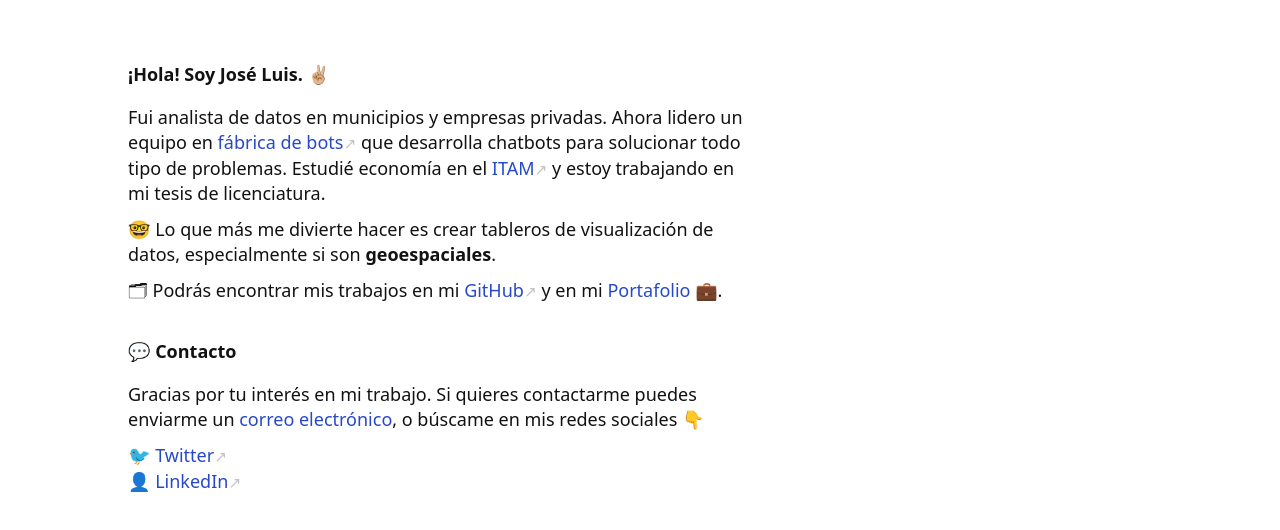
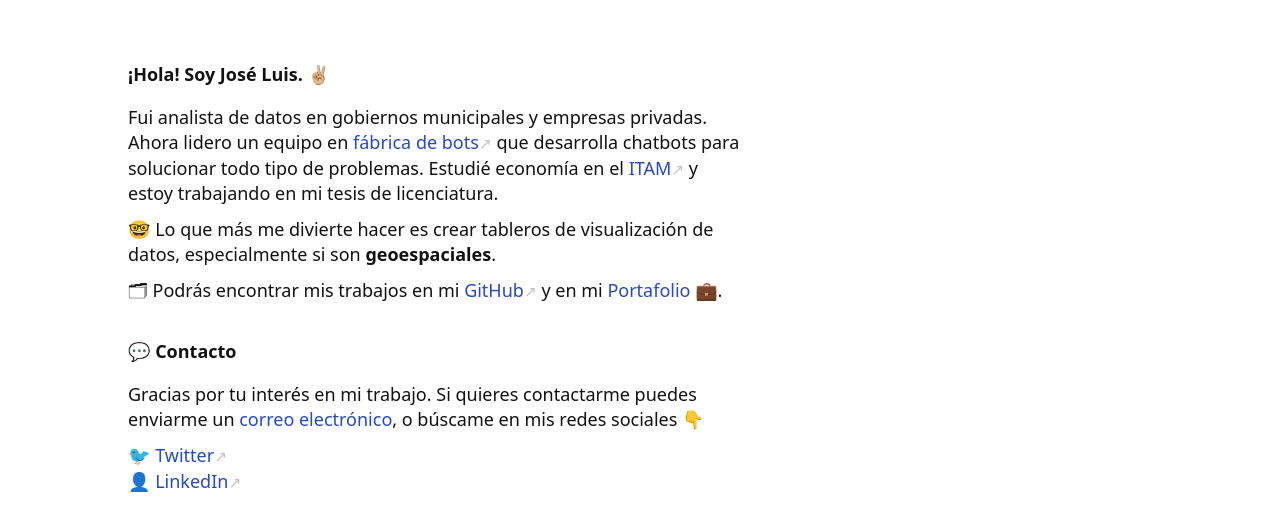
Before and after one commit to joseluis-mc/joseluis-mc.github.io, a plain HTML site: page index.html in a window 1280 px wide. Shown: the part 110-640 px from the top of the page. Drawn offline with Linux system fonts and the light colour scheme.

Commit message:
Update home section copy.

```diff
--- a/index.html
+++ b/index.html
@@ -39,7 +39,7 @@
 
         <h1>¡Hola! Soy José Luis. ✌🏼</h1>
 
-        <p>Fui analista de datos en municipios y empresas privadas. Ahora lidero un equipo en <a href="https://fabricadebots.mx/">fábrica de bots</a> que desarrolla chatbots para solucionar todo tipo de problemas. Estudié economía en el <a href="https://www.itam.mx/">ITAM</a> y estoy trabajando en mi tesis de licenciatura.</p>
+        <p>Fui analista de datos en gobiernos municipales y empresas privadas. Ahora lidero un equipo en <a href="https://fabricadebots.mx/">fábrica de bots</a> que desarrolla chatbots para solucionar todo tipo de problemas. Estudié economía en el <a href="https://www.itam.mx/">ITAM</a> y estoy trabajando en mi tesis de licenciatura.</p>
         <p>🤓 Lo que más me divierte hacer es crear tableros de visualización de datos, especialmente si son <b>geoespaciales</b>.
         <p>🗂 Podrás encontrar mis trabajos en mi <a href="https://github.com/joseluis-mc">GitHub</a> y en mi <a href="#portfolio">Portafolio</a> 💼.</p>
 
```
